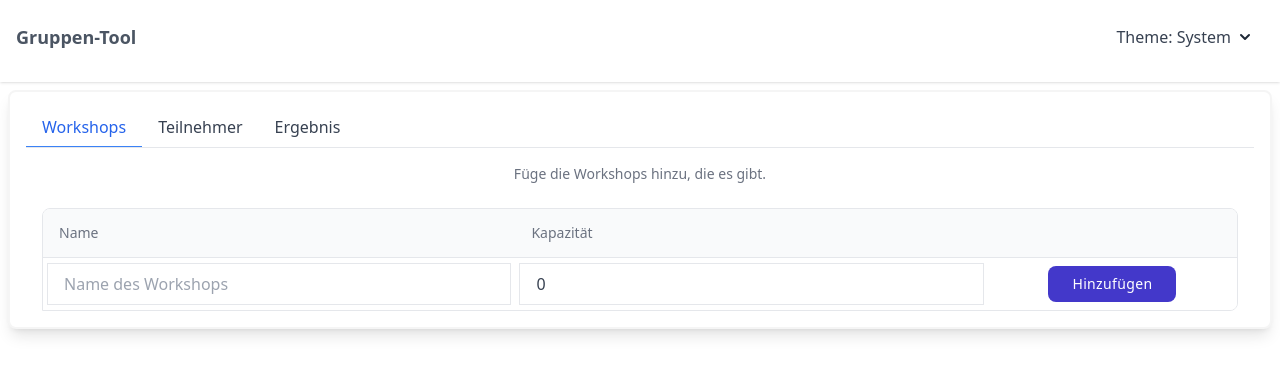
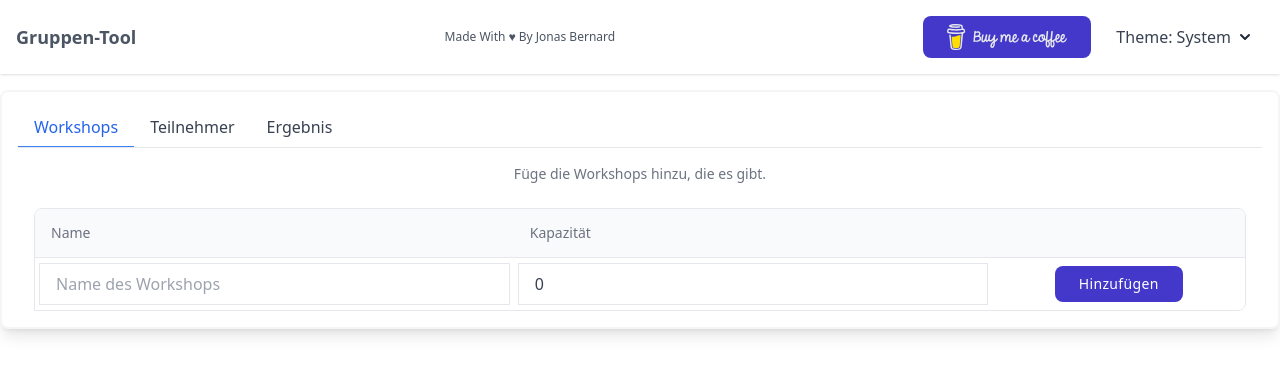
Before and after one commit to JonasBernard/datto, a React (Create React App) app in the folder workshops-frontend/: page / in a window 1280 px wide. Shown: the top 374 px of the page. Built offline with nearby package versions, Linux system fonts and the light colour scheme.

Commit message:
Data saving in localstorage and buy me a coffe

```diff
--- a/workshops-frontend/src/App.jsx
+++ b/workshops-frontend/src/App.jsx
@@ -1,4 +1,4 @@
-import { useState } from "react";
+import { useEffect, useState } from "react";
 import "./App.css";
 import KidsList from "./kids/Kidslist";
 import Workshoplist from "./workshops/WorkshopList";
@@ -7,14 +7,45 @@ import Button from "./components/Button";
 import NavBar from "./Navbar";
 import Card from "./components/Card";
 
+function saveData(kids, workshops) {
+  localStorage.dataV1 = JSON.stringify({
+    kids: kids,
+    workshops: workshops
+  })
+}
+
+function loadData() {
+  if (localStorage.dataV1) {
+    let data = JSON.parse(localStorage.dataV1);
+    if (data.kids.length > 0 || data.workshops.length > 0)
+      return [true, data.kids, data.workshops]
+  }
+  return [false, [], []];
+}
+
 function App() {
   const [kids, setKids] = useState([]);
   const [workshops, setWorkshops] = useState([]);
+
   const [errorMessage, setErrorMessage] = useState("");
   const [warningMessage, setWarningMessage] = useState("");
+  const [infoMessage, setInfoMessage] = useState("");
+
   const [result, setRequestResult] = useState(null);
 
   const [currentTab, setTab] = useState(0);
+
+  useEffect(() => {
+    let [loaded,k,w] = loadData();
+    if (loaded) {
+      setKids(k); setWorkshops(w);
+      setInfoMessage("Es wurden Daten aus deiner letzten Sitzung wiederhergestellt.");
+    }
+  }, []);
+
+  useEffect(() => {
+    saveData(kids, workshops);
+  }, [kids, workshops]);
 
   const sendData = () => {
     setErrorMessage("");
@@ -42,8 +73,9 @@ function App() {
       return;
     }
 
+    saveData(kidsOrig, workshopsOrig);
 
-    fetch("/api/weighted", {
+    fetch("http://localhost:5000/weighted", {
       method: "POST",
       headers: { "Content-Type": "application/json" },
       body: JSON.stringify({
@@ -73,7 +105,21 @@ function App() {
     <div className="App dark:bg-slate-700 dark:text-stone-100 h-screen">
       <div className="dark:bg-slate-700 dark:text-stone-100 h-100">
         <NavBar></NavBar>
-        <div className="flex justify-center">
+        <div className="flex flex-col items-center">
+
+          <div className="m-4 absolute">
+                {infoMessage && (
+                  <div className="rounded-full shadow-lg bg-indigo-400 text-black p-4">
+                    {infoMessage}
+                    <span
+                      onClick={() => setInfoMessage("")}
+                      className="m-4 text-black cursor-pointer"
+                    >
+                      OK
+                    </span>
+                  </div>
+                )}
+              </div>
 
           <Card extraStyle="container">
             <div className="flex overflow-x-auto overflow-y-hidden border-b border-gray-200 whitespace-nowrap dark:border-gray-700">
--- a/workshops-frontend/src/Navbar.jsx
+++ b/workshops-frontend/src/Navbar.jsx
@@ -1,4 +1,5 @@
 import { useEffect, useState } from "react";
+import Button from "./components/Button";
 
 const saveTheme = (theme) => {
     localStorage.theme = theme
@@ -47,13 +48,20 @@ export default function NavBar(props) {
         realizeTheme(theme);
     }, [theme]);
 
-    return <nav className="bg-white shadow dark:bg-gray-800 flex justify-between">
-        <div className="container flex items-center justify-between p-4 mb-2 mx-auto text-gray-600 capitalize dark:text-gray-300">
+    return <nav className="mb-2 bg-white shadow dark:bg-gray-800 flex justify-between">
+        <div className="container flex items-center justify-between p-4 mx-auto text-gray-600 capitalize dark:text-gray-300">
             <div>
                 <span><h2 className="text-lg font-bold">Gruppen-Tool</h2></span>
             </div>
 
-            <div>
+            <span className="text-xs">Made with ♥ by <a href="https://jonas-bernard.dev">Jonas Bernard</a></span>
+
+            <div className="flex gap-4">
+                <Button>
+                <a href="https://www.buymeacoffee.com/JonasBernard" target="_blank">
+                    <img src="/bmc-full-logo.svg" alt="Buy me a coffe" width={120} />
+                </a>
+                </Button>
                 <div className="relative inline-block">
                     <button onClick={() => setIsOpen((wasOpen) => !wasOpen)} className="flex items-center gap-1 relative z-10 p-2 text-gray-700 bg-white border border-transparent rounded-md dark:text-white focus:border-blue-500 focus:ring-opacity-40 dark:focus:ring-opacity-40 focus:ring-blue-300 dark:focus:ring-blue-400 focus:ring dark:bg-gray-800 focus:outline-none">
                         Theme: {printTheme(theme)}
```
Also changed, not shown: workshops-frontend/public/bmc-full-logo.svg (added).
